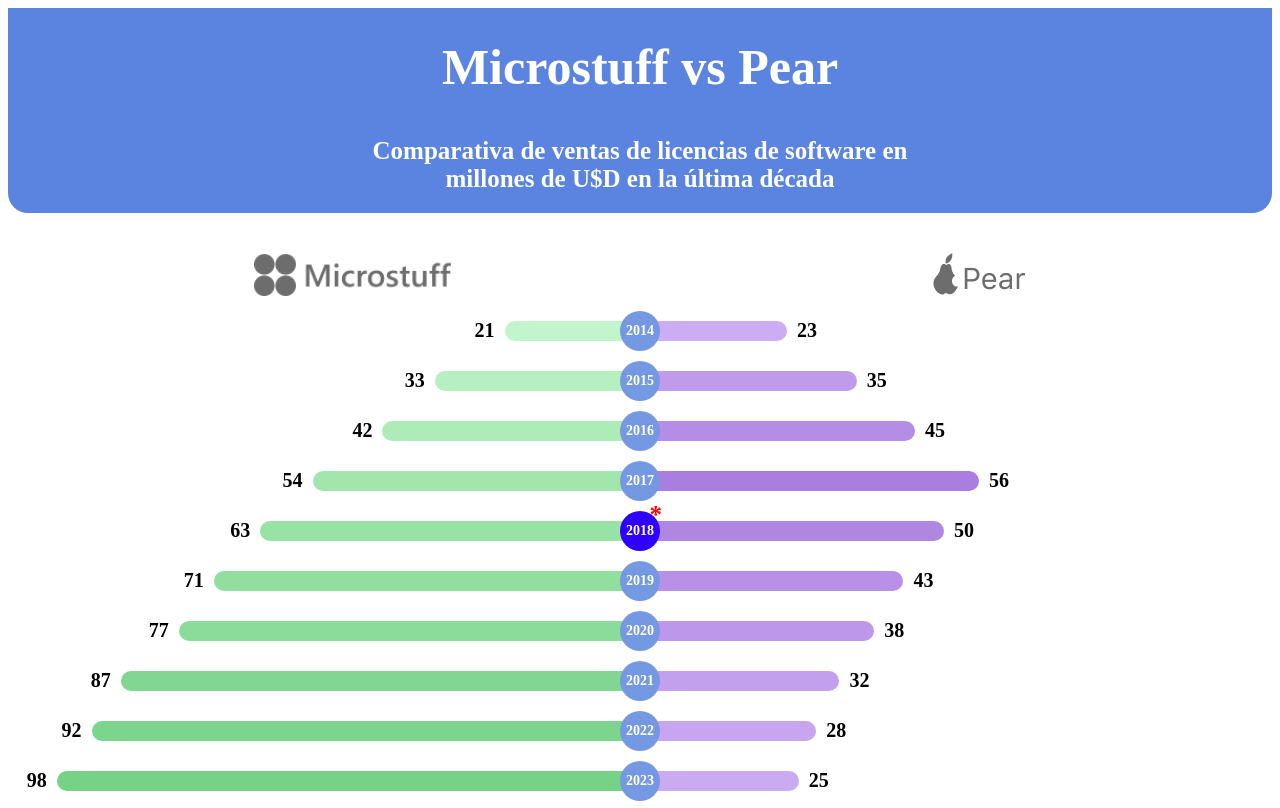
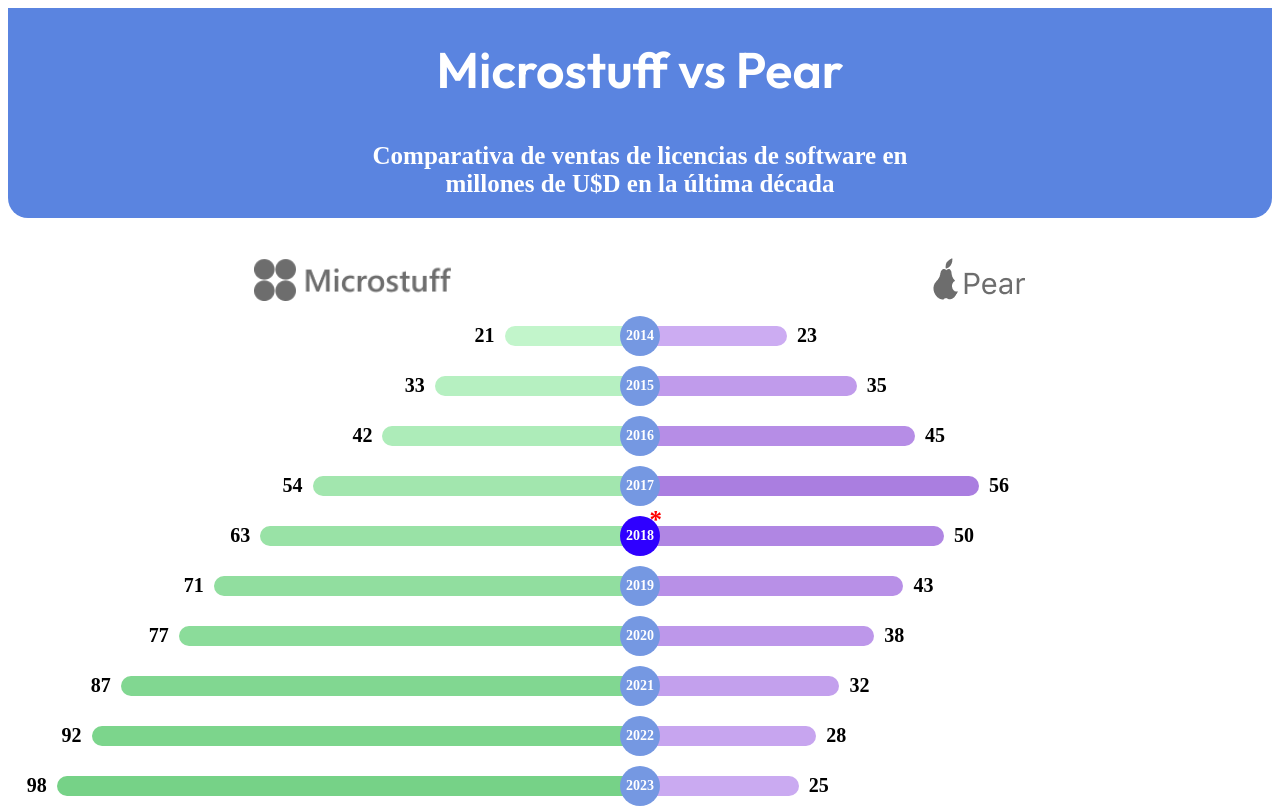
Before and after one commit to Dafydd8/VD_Parcial, a Svelte app: page / in a window 1280 px wide. Shown: the top 808 px of the page. Built offline with nearby package versions, Linux system fonts and the light colour scheme; the HTML template or start-up script is replaced by a standard one.

Commit message:
fonts h1

```diff
--- a/src/App.svelte
+++ b/src/App.svelte
@@ -143,6 +143,7 @@
 
 <!-- Estilos CSS -->
 <style>
+    @import url('https://fonts.googleapis.com/css2?family=Outfit:wght@100..900&display=swap');
 
     .header {
         display: flex;
@@ -279,7 +280,7 @@
 
     h1 {
         margin-top: 30px;
-        font-family:'Outfit';
+        font-family: "Outfit", system-ui;
         font-weight:600;
         text-align:center;
         margin-bottom: 20px;
```
